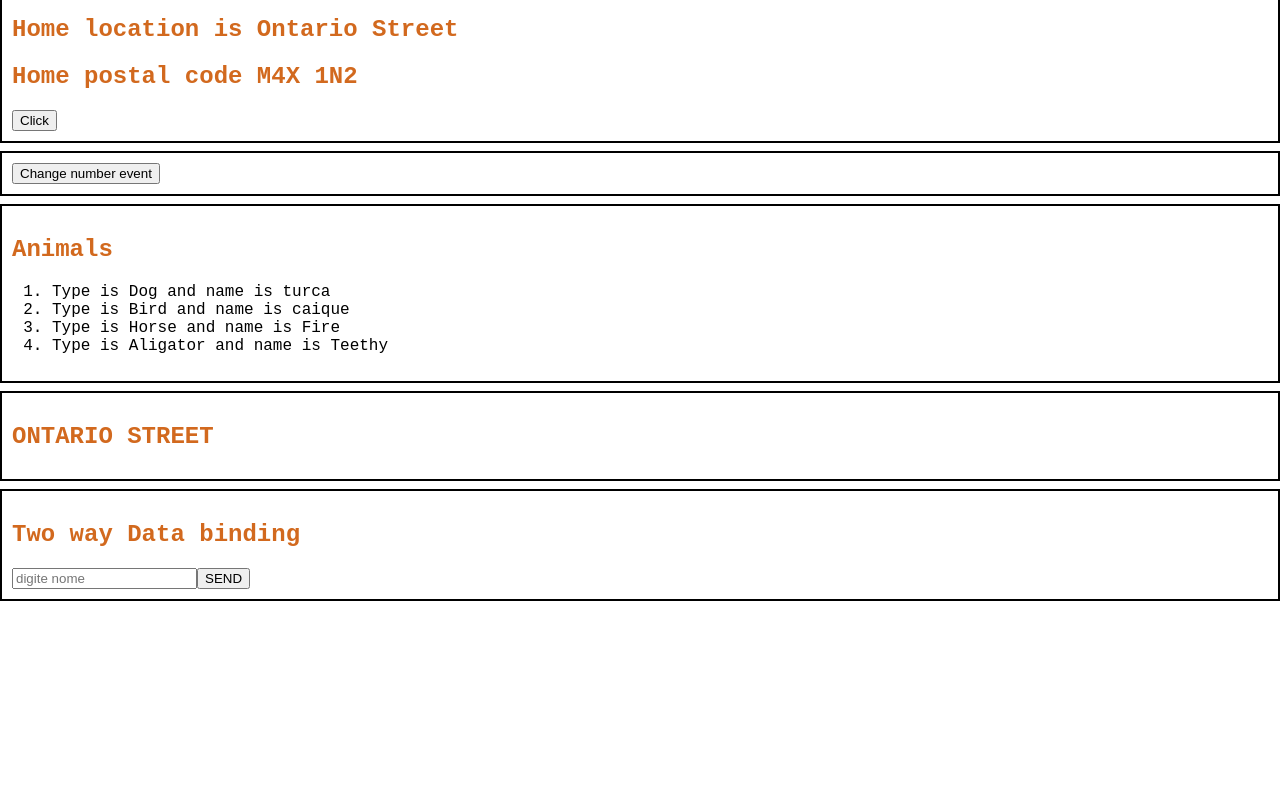
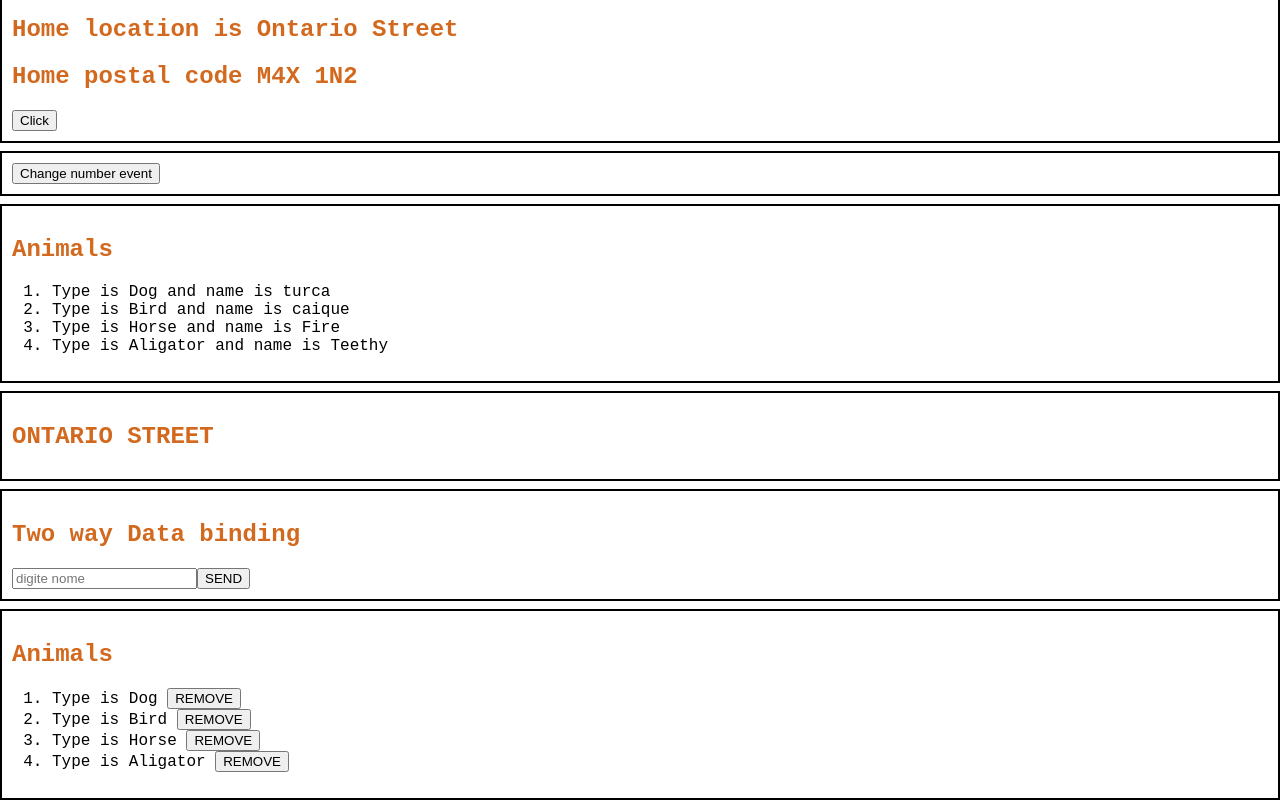
Before and after one commit to rmc3408/Angular, an Angular app in the folder momentos/: page / in a window 1280 px wide. Shown: the part 470-1270 px from the top of the page. Before the commit the page ends 1071 px from the top, so only its background shows below. Built offline with nearby package versions, Linux system fonts and the light colour scheme.

Commit message:
matheus: video 16

```diff
--- a/momentos/src/app/components/trainning/trainning.component.html
+++ b/momentos/src/app/components/trainning/trainning.component.html
@@ -57,3 +57,14 @@
   </form>
   <h1 *ngIf="fullName !== ''">Your name is {{ fullName }}</h1>
 </div>
+
+
+<div class="block-topic">
+  <h2>Animals</h2>
+  <ol>
+    <li *ngFor="let animal of listAnimals">
+      Type is {{ animal.type }}
+      <button (click)="removeAnimal(animal)">REMOVE</button>
+    </li>
+  </ol>
+</div>
--- a/momentos/src/app/components/trainning/trainning.component.ts
+++ b/momentos/src/app/components/trainning/trainning.component.ts
@@ -1,10 +1,11 @@
 import { Component, OnInit, Input, Output, EventEmitter } from '@angular/core';
+import { AnimalsService } from 'src/app/services/animals.service';
 
 type userDatatype = {
   name: string;
   age: number;
 }
-type animalsDatatype = {
+export type animalsDatatype = {
   name: string;
   type: string;
 }
@@ -29,7 +30,7 @@ export class TrainningComponent implements OnInit {
 
   @Output() changeNumEvent: EventEmitter<number> = new EventEmitter()
 
-  public readonly listAnimals: animalsDatatype[] = [
+  public listAnimals: animalsDatatype[] = [
     { name: 'turca', type: 'Dog' },
     { name: 'caique', type: 'Bird' },
     { name: 'Fire', type: 'Horse' },
@@ -37,7 +38,8 @@ export class TrainningComponent implements OnInit {
   ]
   public fullName: string = ''
 
-  constructor() { }
+
+  constructor(private animalService: AnimalsService) { }
 
   ngOnInit(): void {
   }
@@ -51,4 +53,9 @@ export class TrainningComponent implements OnInit {
     this.changeNumEvent.emit()
   }
 
+  removeAnimal(animal: animalsDatatype): void {
+    console.log('removendo animal...', animal)
+    this.listAnimals = this.animalService.remove(this.listAnimals, animal)
+  }
+
 }
--- /dev/null
+++ b/momentos/src/app/services/animals.service.ts
@@ -0,0 +1,14 @@
+import { Injectable } from '@angular/core';
+import { animalsDatatype } from '../components/trainning/trainning.component';
+
+@Injectable({
+  providedIn: 'root'
+})
+export class AnimalsService {
+
+  constructor() { }
+
+  remove(list: animalsDatatype[], animal: animalsDatatype) {
+    return list.filter((bicho) => bicho.name !== animal.name)
+  }
+}
```
Also changed, not shown: momentos/src/test.ts (deleted, +0 -26 lines), 1 other file (tests, documents, lock files or other folders).
